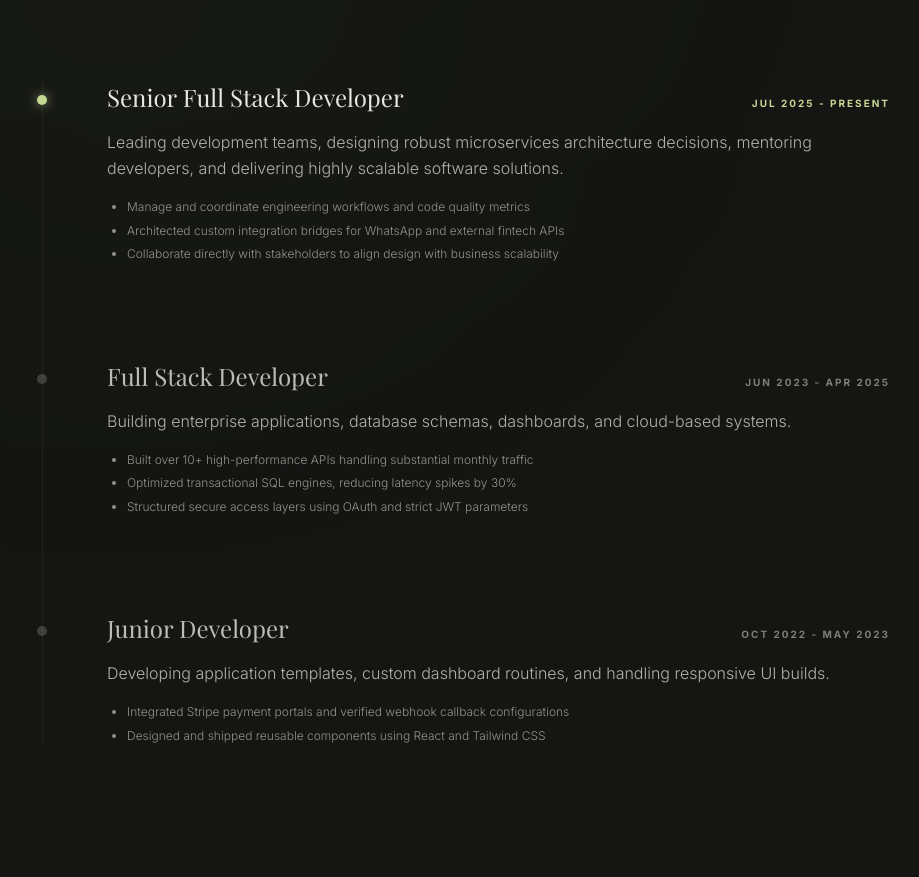
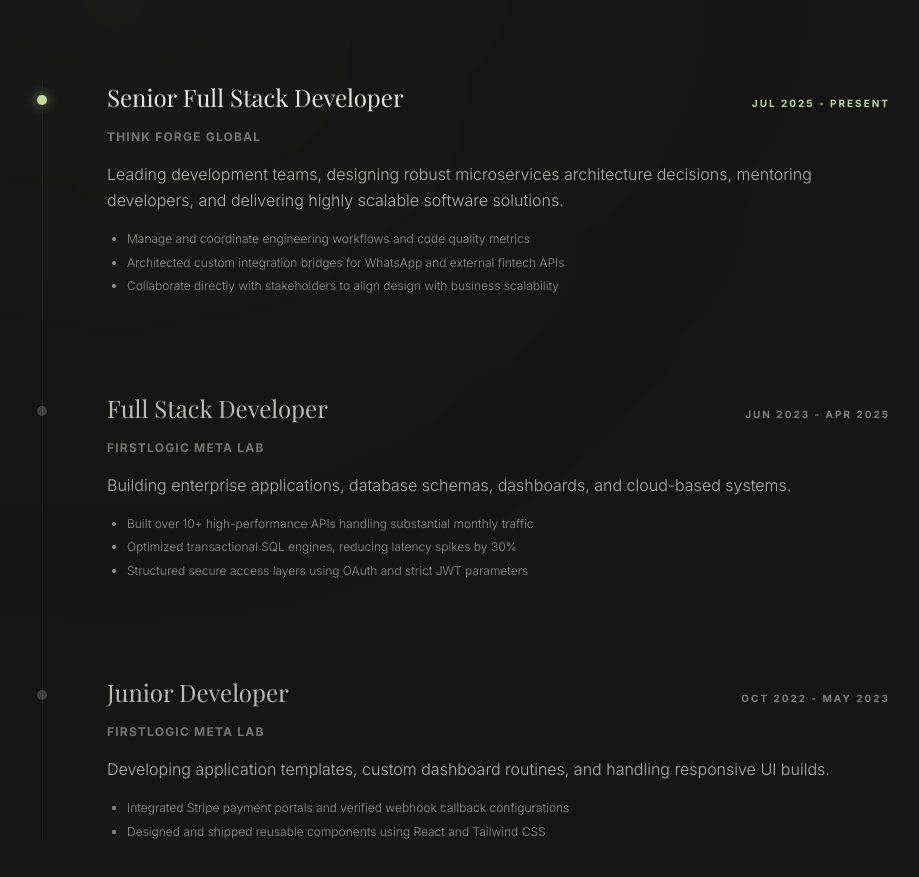
Before and after one commit to sjuk98/myweb, a Next.js app: page / in a window 1280 px wide. Shown: the part 7060-7937 px from the top of the page, without its empty margins (174-1093 px from the left). Built offline with nearby package versions, Linux system fonts and the light colour scheme; a web font is replaced by a local one.

Commit message:
chore: restore company names in journey and testimonials

```diff
--- a/src/components/Experience.tsx
+++ b/src/components/Experience.tsx
@@ -16,6 +16,7 @@ export default function Experience() {
             <h3 className="text-2xl font-serif mb-2 md:mb-0">Senior Full Stack Developer</h3>
             <div className="text-[10px] font-bold tracking-[0.2em] text-accent-light uppercase">JUL 2025 - Present</div>
           </div>
+          <div className="text-xs font-bold tracking-widest text-foreground/45 mb-4 uppercase">THINK FORGE GLOBAL</div>
           <p className="text-foreground/75 font-light leading-relaxed mb-4">
             Leading development teams, designing robust microservices architecture decisions, mentoring developers, and delivering highly scalable software solutions.
           </p>
@@ -33,6 +34,7 @@ export default function Experience() {
             <h3 className="text-2xl font-serif mb-2 md:mb-0 text-foreground/80">Full Stack Developer</h3>
             <div className="text-[10px] font-bold tracking-[0.2em] text-foreground/50 uppercase">JUN 2023 - APR 2025</div>
           </div>
+          <div className="text-xs font-bold tracking-widest text-foreground/45 mb-4 uppercase">FIRSTLOGIC META LAB</div>
           <p className="text-foreground/75 font-light leading-relaxed mb-4">
             Building enterprise applications, database schemas, dashboards, and cloud-based systems.
           </p>
@@ -50,6 +52,7 @@ export default function Experience() {
             <h3 className="text-2xl font-serif mb-2 md:mb-0 text-foreground/80">Junior Developer</h3>
             <div className="text-[10px] font-bold tracking-[0.2em] text-foreground/50 uppercase">OCT 2022 - MAY 2023</div>
           </div>
+          <div className="text-xs font-bold tracking-widest text-foreground/45 mb-4 uppercase">FIRSTLOGIC META LAB</div>
           <p className="text-foreground/75 font-light leading-relaxed mb-4">
             Developing application templates, custom dashboard routines, and handling responsive UI builds.
           </p>
--- a/src/components/Testimonials.tsx
+++ b/src/components/Testimonials.tsx
@@ -19,7 +19,7 @@ export default function Testimonials() {
           </p>
           <div>
             <div className="font-serif italic text-base text-accent-light">Siddharth N.</div>
-            <div className="text-[10px] tracking-widest uppercase font-bold text-foreground/50 mt-1">Founder & CEO</div>
+            <div className="text-[10px] tracking-widest uppercase font-bold text-foreground/50 mt-1">Founder & CEO, Firstlogic</div>
           </div>
         </div>
 
@@ -30,7 +30,7 @@ export default function Testimonials() {
           </p>
           <div>
             <div className="font-serif italic text-base text-accent-light">Ramanan K.</div>
-            <div className="text-[10px] tracking-widest uppercase font-bold text-foreground/50 mt-1">Lead Solutions Architect</div>
+            <div className="text-[10px] tracking-widest uppercase font-bold text-foreground/50 mt-1">Lead Solutions Architect, Forge Global</div>
           </div>
         </div>
 
@@ -41,7 +41,7 @@ export default function Testimonials() {
           </p>
           <div>
             <div className="font-serif italic text-base text-accent-light">Adarsh M.</div>
-            <div className="text-[10px] tracking-widest uppercase font-bold text-foreground/50 mt-1">Director of Engineering</div>
+            <div className="text-[10px] tracking-widest uppercase font-bold text-foreground/50 mt-1">Director of Engineering, TechForge</div>
           </div>
         </div>
       </div>
```
